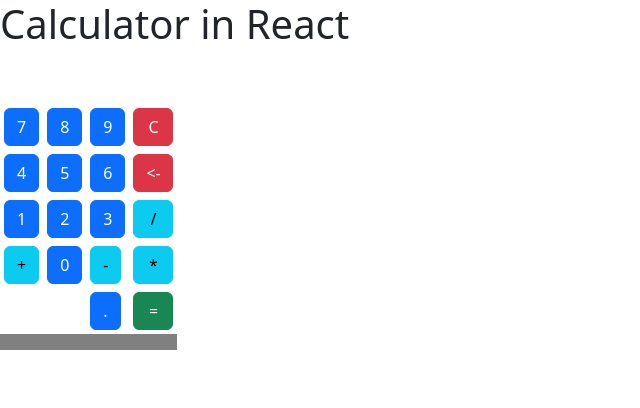
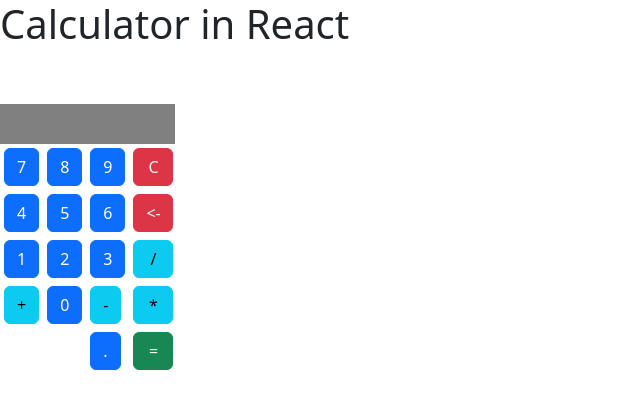
Before and after one commit to Jari1980/ReactCalculator, a React (Vite) app in the folder calculator/: page / in a window 1280 px wide. Shown: the top 408 px of the page, without its empty margins (0-640 px from the left). Built offline with nearby package versions, Linux system fonts and the light colour scheme.

Commit message:
Cation top of calculator, 'c'- clear button functional

```diff
--- a/calculator/src/App.jsx
+++ b/calculator/src/App.jsx
@@ -12,16 +12,20 @@ export default function App() {
     console.log("Value: " + value)
   }
 
+  const handleReset = () => {
+    setValue("")
+  }
+
   return (
     <>
       <div>
         <h1>Calculator in React</h1>
         <br />
         <br />
+        <caption style={{backgroundColor:"gray", width:175, height:40}}>
+            <b>{value}</b>
+            </caption>
         <table className="table-sm table-borderless">
-            <caption style={{backgroundColor:"gray", position:top}}>
-            {value}
-            </caption>
             <tbody>
               <tr>
                 <td>
@@ -40,7 +44,7 @@ export default function App() {
                   </button>
                 </td>
                 <td>
-                  <button className="btn btn-danger" type="button" style={{width:40}}>
+                  <button className="btn btn-danger" type="button" style={{width:40}} onClick={handleReset}>
                     C
                   </button>
                 </td>
```
